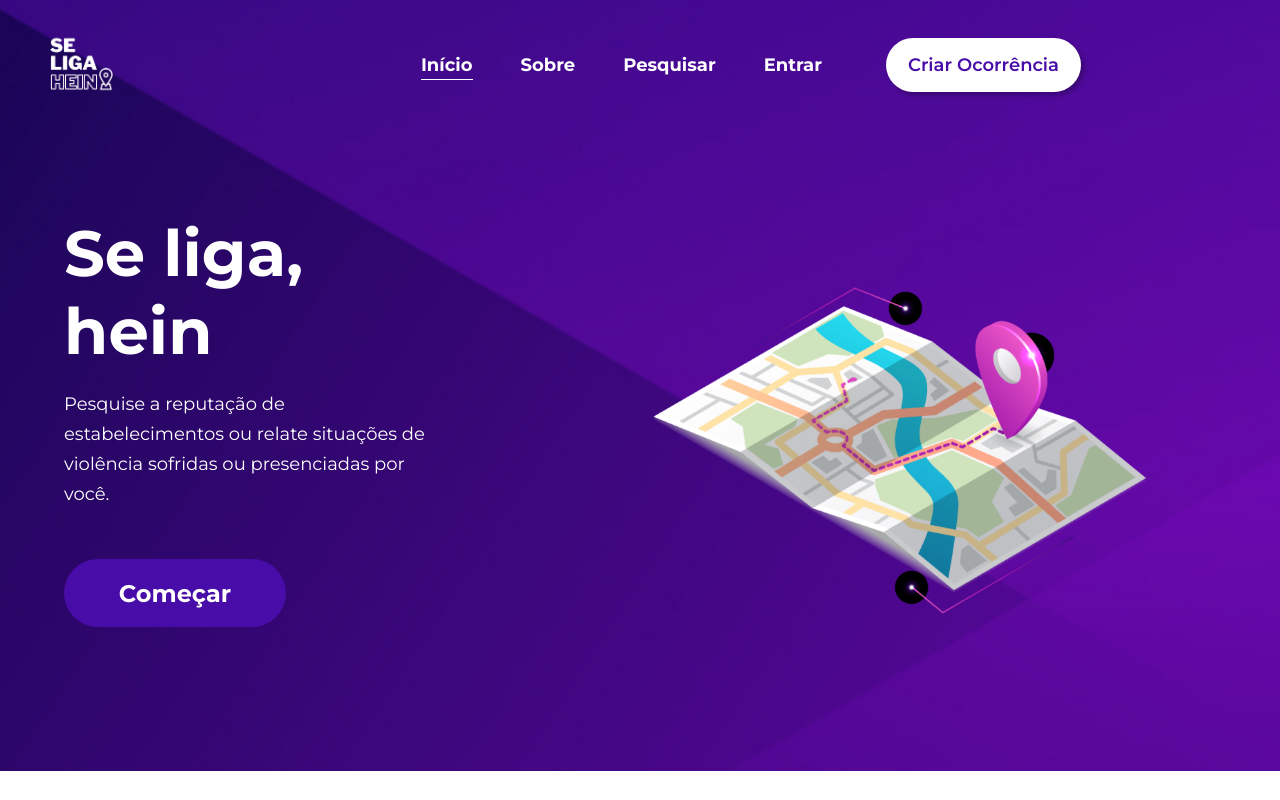
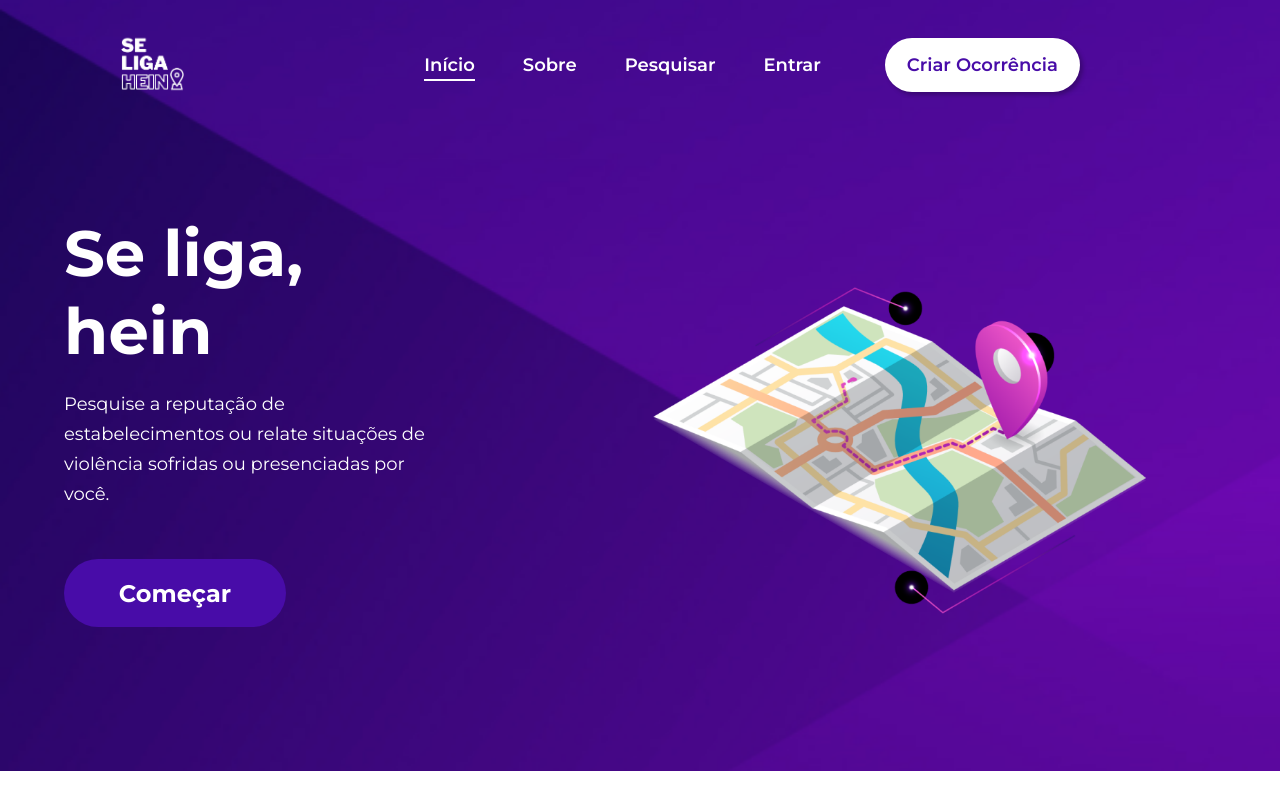
Before and after one commit to nmaia19/se_liga_hein, a React (Create React App) app: page / in a window 1280 px wide. Shown: the top 800 px of the page. Built offline with nearby package versions, Linux system fonts and the light colour scheme.

Commit message:
Animação de hover da navbar

```diff
--- a/src/components/HomeDescription/styles.css
+++ b/src/components/HomeDescription/styles.css
@@ -1,4 +1,5 @@
 .description__content {
+  margin-inline: auto;
   width: 100%;
   height: 80vh;
   display: flex;
--- a/src/components/NavBar/styles.css
+++ b/src/components/NavBar/styles.css
@@ -9,7 +9,7 @@
 .logo {
   width: 5%;
   position: relative;
-  left: -5.5%;
+  /* left: -5.5%; */
   cursor: pointer;
 }
 .logo__Link {
@@ -24,20 +24,44 @@
   align-items: center;
   margin: 0.8rem 0;
   font-family: 'Montserrat', sans-serif;
-  font-weight: 900;
+  font-size: 18px;
+  line-height: 22px;
 }
 
 .nav__link {
   margin: 0 3rem 0 0;
+  font-weight: 600;
   font-size: 18px;
   line-height: 22px;
   text-align: center;
   color: #ffffff;
   cursor: pointer;
+
+  position: relative;
+}
+
+.nav__link:after {
+  content: '';
+  position: absolute;
+  width: 0%;
+  margin-top: 3px;
+  /* height: 1px; */
+  border-bottom: 1px solid white;
+  /* padding-bottom: 2px; */
+  display: block;
+  transition: all 0.3s ease;
+}
+
+.nav__link:hover::after {
+  width: 100%;
+  /* height: 1px; */
+  border-bottom: 1.5px solid white;
+  /* padding-bottom: 2px; */
+  background-color: #fff;
 }
 
 .nav__link.active {
-  border-bottom: 1px solid white;
+  border-bottom: 2px solid white;
   padding-bottom: 3px;
 }
 .nav__link--button {
```
